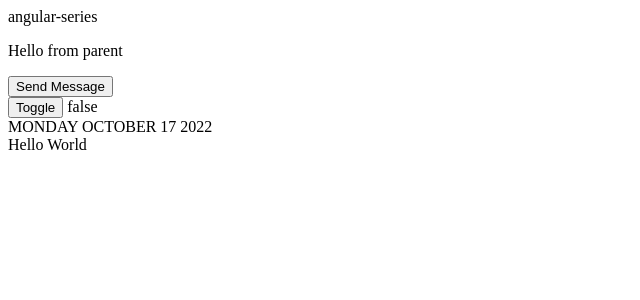
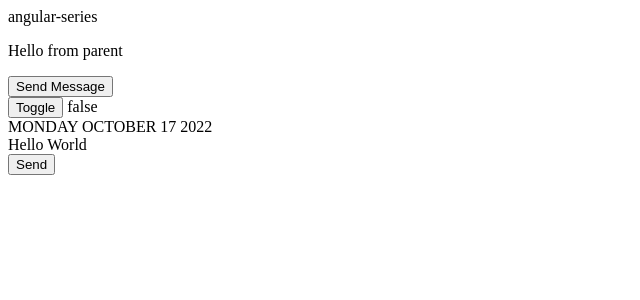
Before and after one commit to devkovmtl/ng-sandbox-series, an Angular app: page / in a window 1280 px wide. Shown: the top 300 px of the page, without its empty margins (0-640 px from the left). Built offline with nearby package versions, Linux system fonts and the light colour scheme.

Commit message:
Angular - property binding

```diff
--- a/src/app/app.component.html
+++ b/src/app/app.component.html
@@ -11,3 +11,6 @@
   <br />
   {{ "World" | greeting }}
 </div>
+<div>
+  <button [disabled]="isCheck">Send</button>
+</div>
--- a/src/app/app.component.ts
+++ b/src/app/app.component.ts
@@ -21,6 +21,7 @@ export class AppComponent {
   // }
 
   showText = false;
+  isCheck = false;
   title = 'angular-series';
 
   todaysDate = new Date();
```
